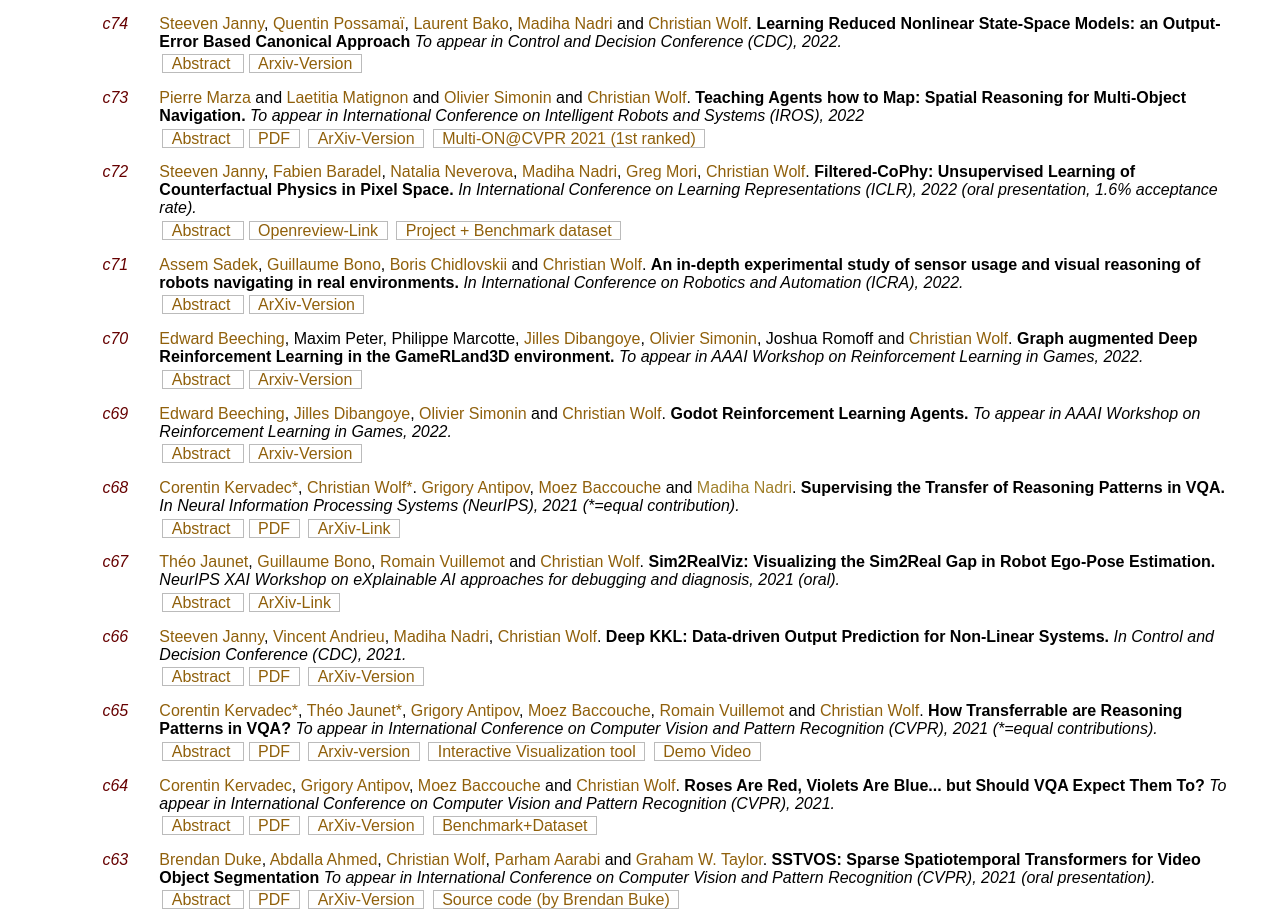
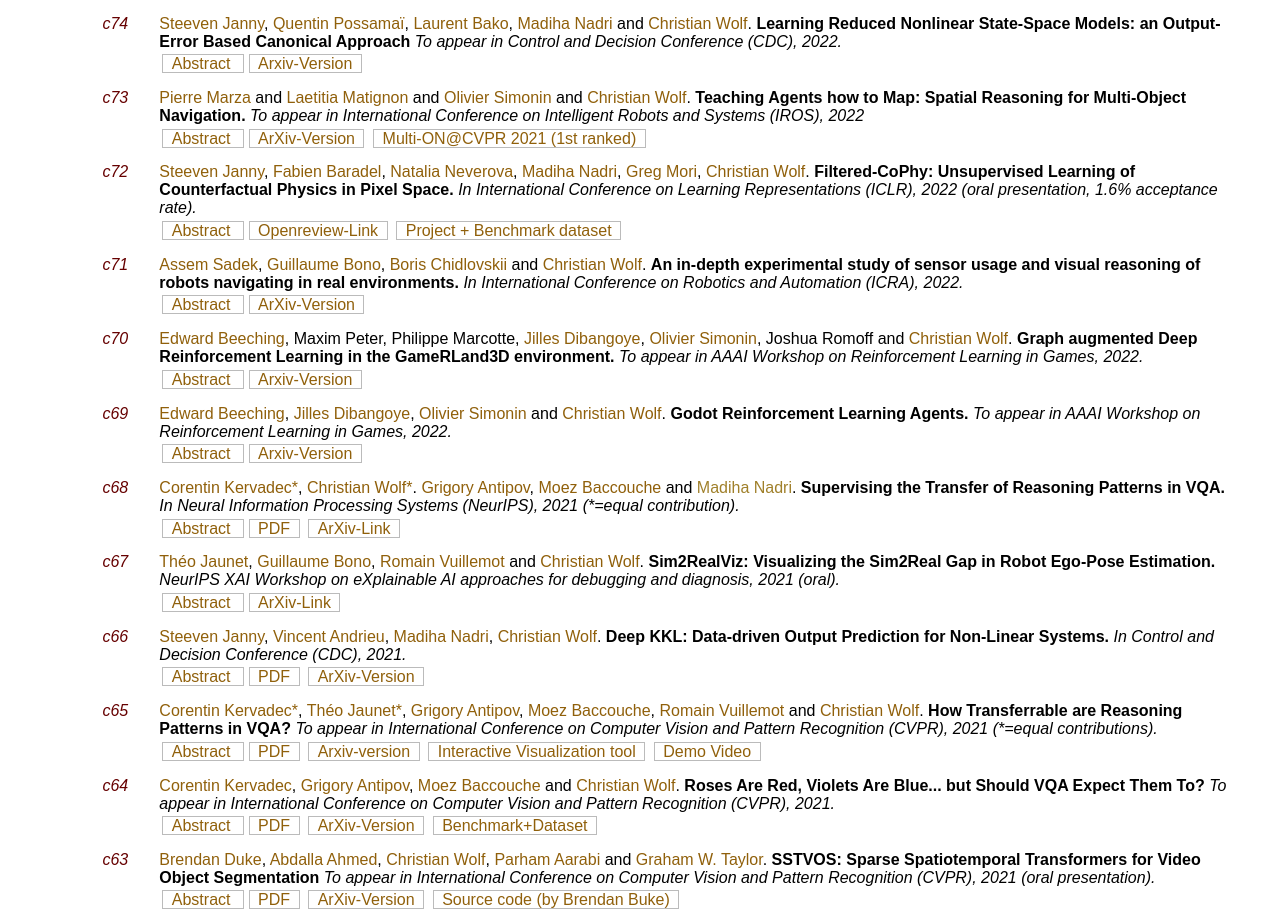
Before and after one commit to chriswolfvision/www, a plain HTML site: page publications/index.html in a window 1280 px wide. Shown: the part 3089-4011 px from the top of the page. Drawn offline with Linux system fonts and the light colour scheme.

Commit message:
Remove old PDF of IROS 2022

```diff
--- a/publications/index.html
+++ b/publications/index.html
@@ -1249,7 +1249,6 @@ Invited talks/seminars <a href="pres.html">[ARE HERE]</a>.
 			<a href="javascript:;" onClick="displayAbstractOf('arxiv2021bmvc');">
 			Abstract</a>
 			</li>
-			<li><a href="../papers/arxivmultion2021.pdf">PDF</a></li>
 			<li><a href="https://arxiv.org/abs/2107.06011">ArXiv-Version</a></li>
 			<li><a href="http://multion-challenge.cs.sfu.ca">Multi-ON@CVPR 2021 (1st ranked)</a></li>
       		</ul>
```
Also changed, not shown: publications/index_bydate.html (+0 -1 lines), 1 other file.
